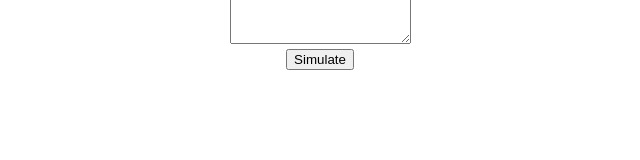
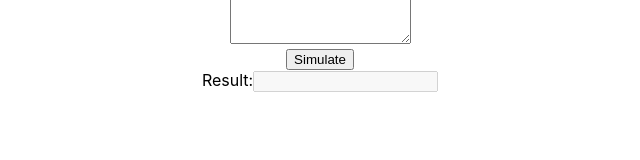
Before and after one commit to DaniilPaskal/NISQ-Navigator, a React (Create React App) app in the folder frontend/: page / in a window 1280 px wide. Shown: the part 134-294 px from the top of the page, without its empty margins (320-960 px from the left). Built offline with nearby package versions, Linux system fonts and the light colour scheme.

Commit message:
Add result area

```diff
--- a/frontend/src/App.js
+++ b/frontend/src/App.js
@@ -63,9 +63,11 @@ function App() {
         Simulate
       </button>
 
-      <p>
-        {result}
-      </p>
+      <div>
+        <label for="result">Result:</label>
+        <input name="result" value={result} disabled/>
+      </div>
+
     </div>
   );
 }
```
